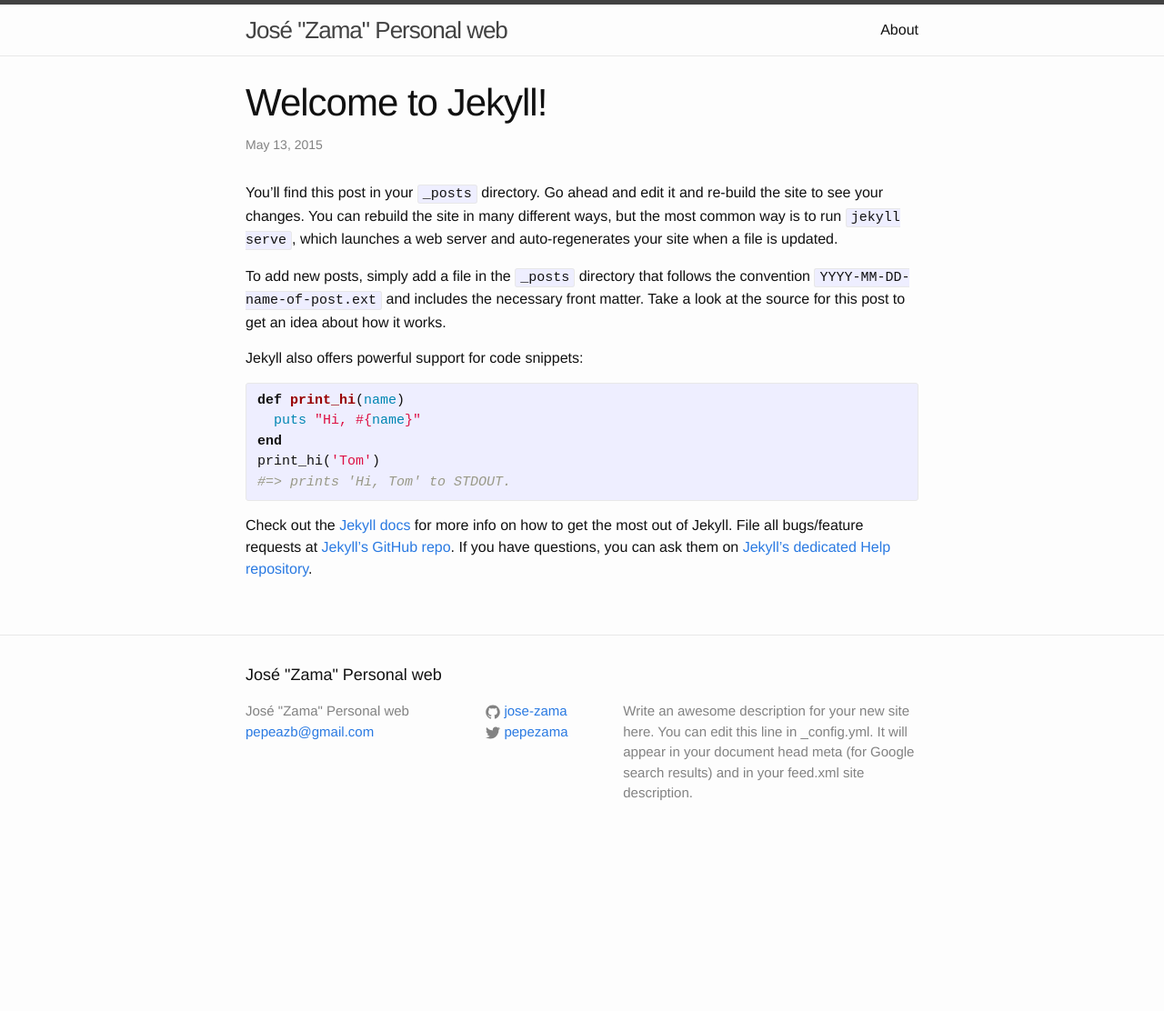
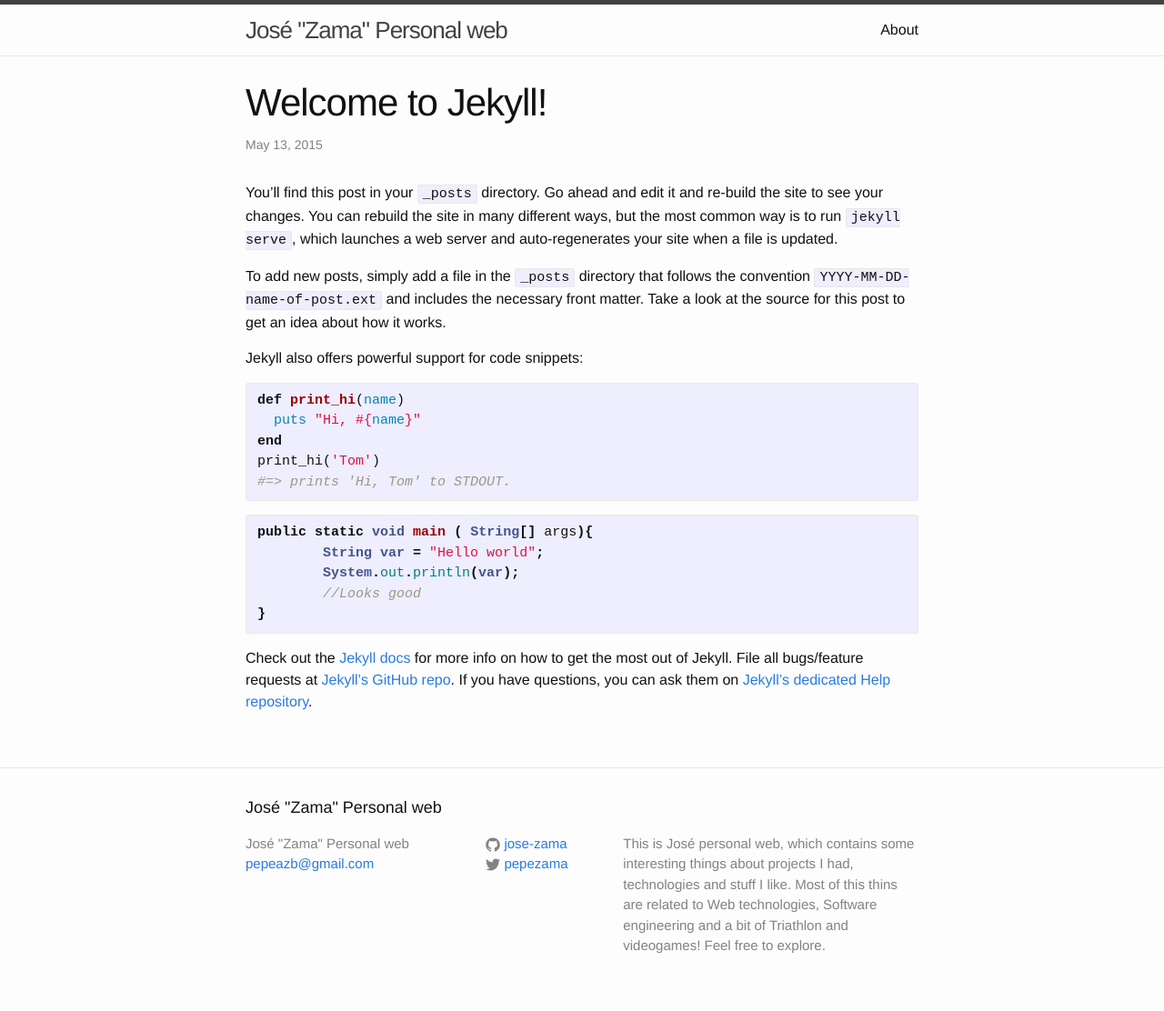
Before and after one commit to jose-zama/jose-zama.github.io, a Jekyll site: the page built from _posts/2015-05-13-welcome-to-jekyll.markdown, in a window 1280 px wide. Shown: the whole page at 91% size. Built offline with Jekyll 4.4.1, drawn with Linux system fonts in a browser that asks for light colours; before the commit the page ends 944 px from its top, so only the background shows below that.

Commit message:
Adding new post

```diff
--- a/_config.yml
+++ b/_config.yml
@@ -2,9 +2,10 @@
 title: José "Zama" Personal web
 email: pepeazb@gmail.com
 description: > # this means to ignore newlines until "baseurl:"
-  Write an awesome description for your new site here. You can edit this
-  line in _config.yml. It will appear in your document head meta (for
-  Google search results) and in your feed.xml site description.
+  This is José personal web, which contains some interesting things
+  about projects I had, technologies and stuff I like. Most of
+  this thins are related to Web technologies, Software engineering
+  and a bit of Triathlon and videogames! Feel free to explore.
 baseurl: "" # the subpath of your site, e.g. /blog/
 url: "http://jose-zama.github.io/" # the base hostname & protocol for your site
 twitter_username: pepezama
--- a/_posts/2015-05-13-welcome-to-jekyll.markdown
+++ b/_posts/2015-05-13-welcome-to-jekyll.markdown
@@ -18,6 +18,14 @@ print_hi('Tom')
 #=> prints 'Hi, Tom' to STDOUT.
 {% endhighlight %}
 
+{% highlight java %}
+public static void main ( String[] args){
+	String var = "Hello world";
+	System.out.println(var);
+	//Looks good
+}
+{% endhighlight %}
+
 Check out the [Jekyll docs][jekyll] for more info on how to get the most out of Jekyll. File all bugs/feature requests at [Jekyll’s GitHub repo][jekyll-gh]. If you have questions, you can ask them on [Jekyll’s dedicated Help repository][jekyll-help].
 
 [jekyll]:      http://jekyllrb.com
```
Also changed, not shown: _posts/2015-05-13-software-process-patterns.markdown (added, +7 -0 lines), 1 other file.
